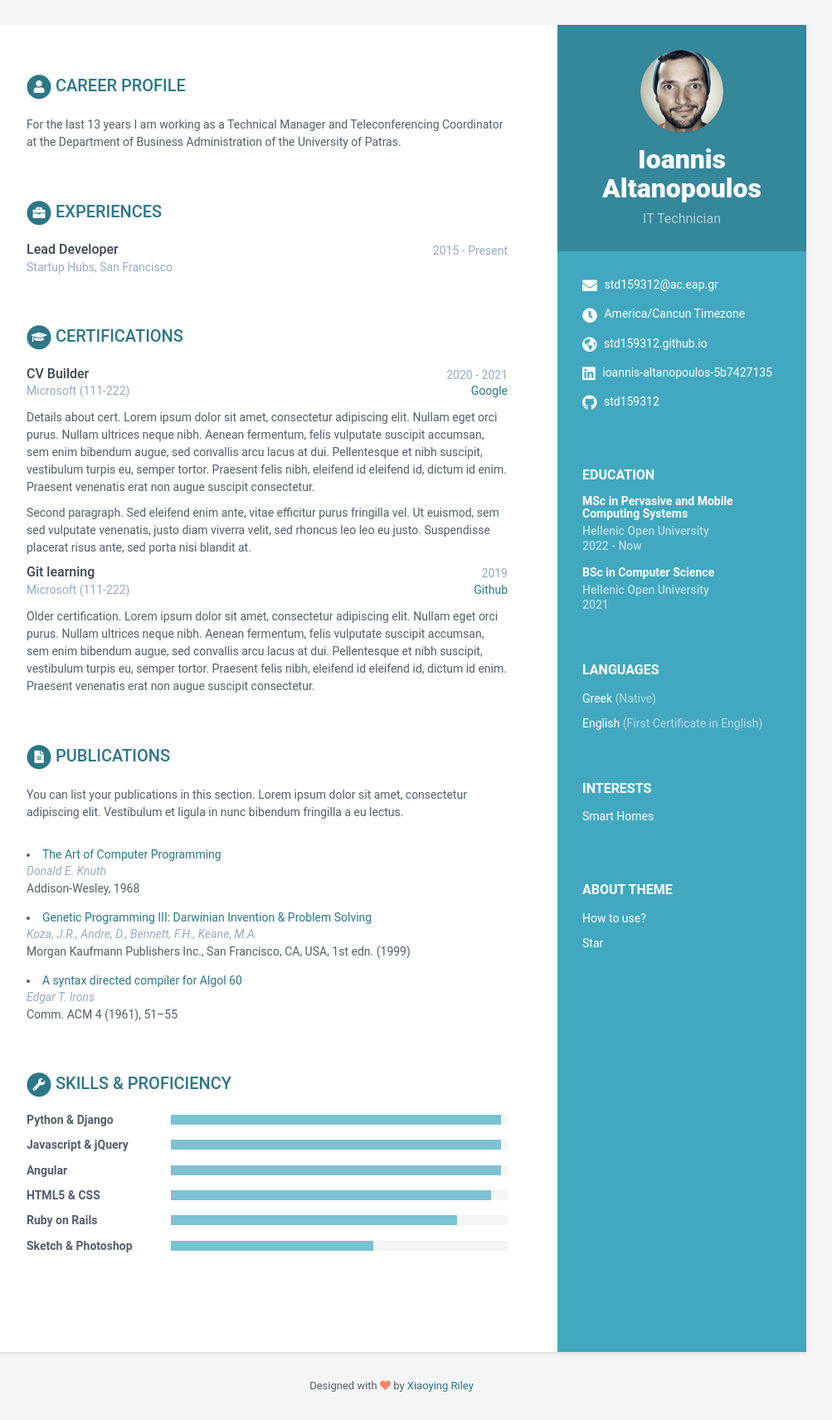
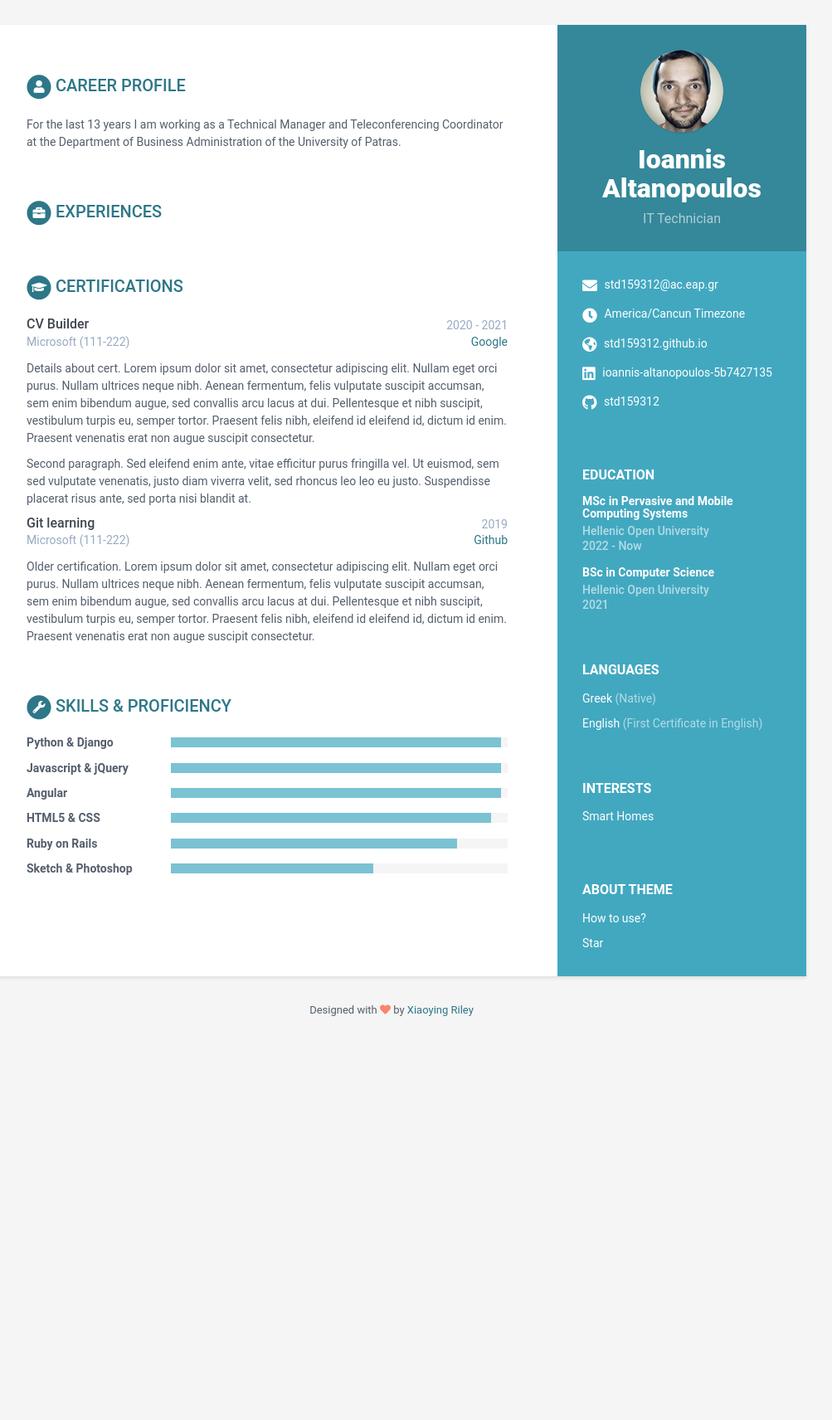
Before and after one commit to std159312/std159312.github.io, a Jekyll site: the page built from index.html, in a window 1280 px wide. Shown: the whole page at 83% size, without its empty margins (168-1171 px from the left). Built offline with Jekyll 4.4.1, drawn with Linux system fonts in a browser that asks for light colours; after the commit the page ends 1259 px from its top, so only the background shows below that.

Commit message:
Initial commit

```diff
--- a/_data/data.yml
+++ b/_data/data.yml
@@ -76,10 +76,7 @@
 experiences:
     title: Experiences
     info:
-      - role: Lead Developer
-        time: 2015 - Present
-        company: Startup Hubs, San Francisco
-        details: |
+
 
 
 
@@ -127,27 +124,6 @@
 
 
 
-publications:
-    title: Publications
-    intro: |
-      You can list your publications in this section. Lorem ipsum dolor sit
-      amet, consectetur adipiscing elit. Vestibulum et ligula in nunc
-      bibendum fringilla a eu lectus.
-    papers:
-      - title: The Art of Computer Programming
-        link: "#"
-        authors: Donald E. Knuth
-        conference: Addison-Wesley, 1968
-
-      - title: "Genetic Programming III: Darwinian Invention &amp; Problem Solving"
-        link: "#"
-        authors: Koza, J.R., Andre, D., Bennett, F.H., Keane, M.A.
-        conference: "Morgan Kaufmann Publishers Inc., San Francisco, CA, USA, 1st edn. (1999)"
-
-      - title: A syntax directed compiler for Algol 60
-        link: "#"
-        authors: Edgar T. Irons
-        conference: "Comm. ACM 4 (1961), 51–55"
 
 skills:
     title: Skills &amp; Proficiency
```
